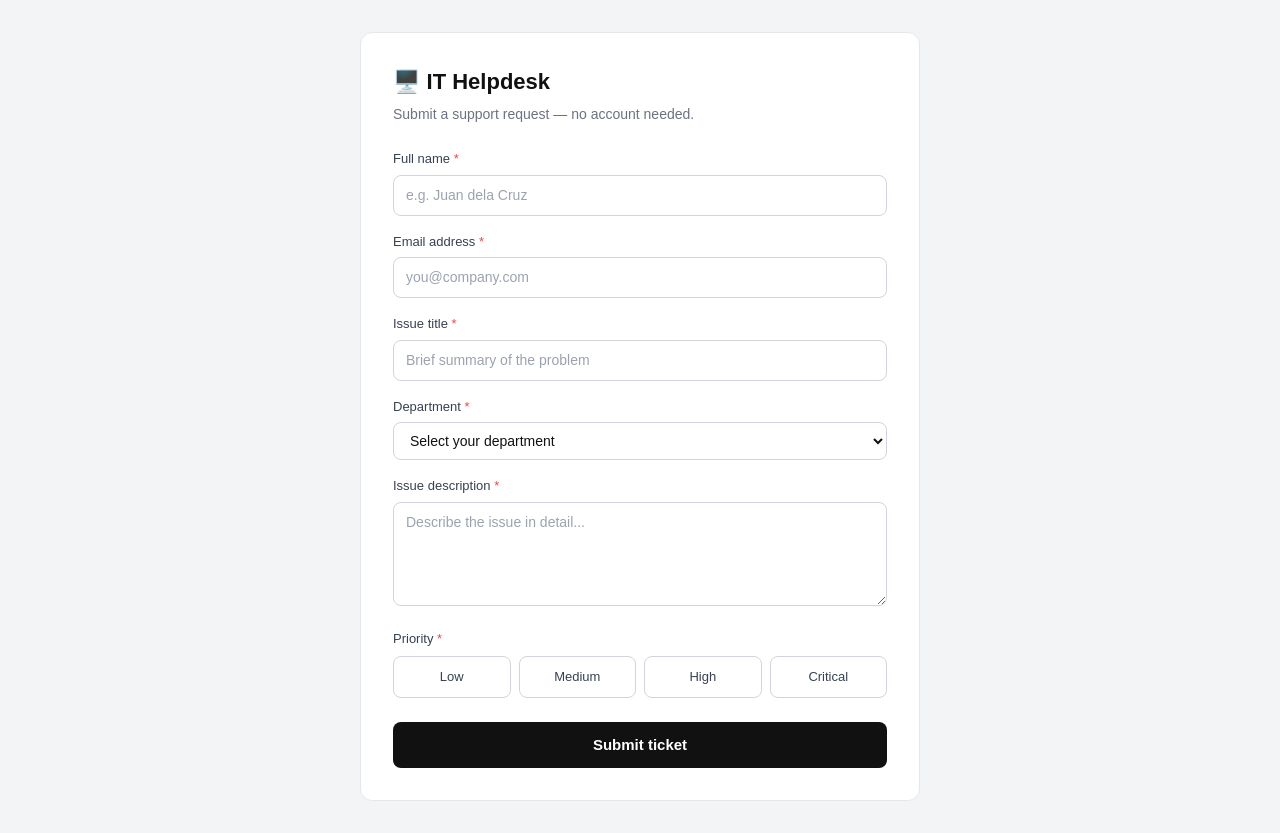
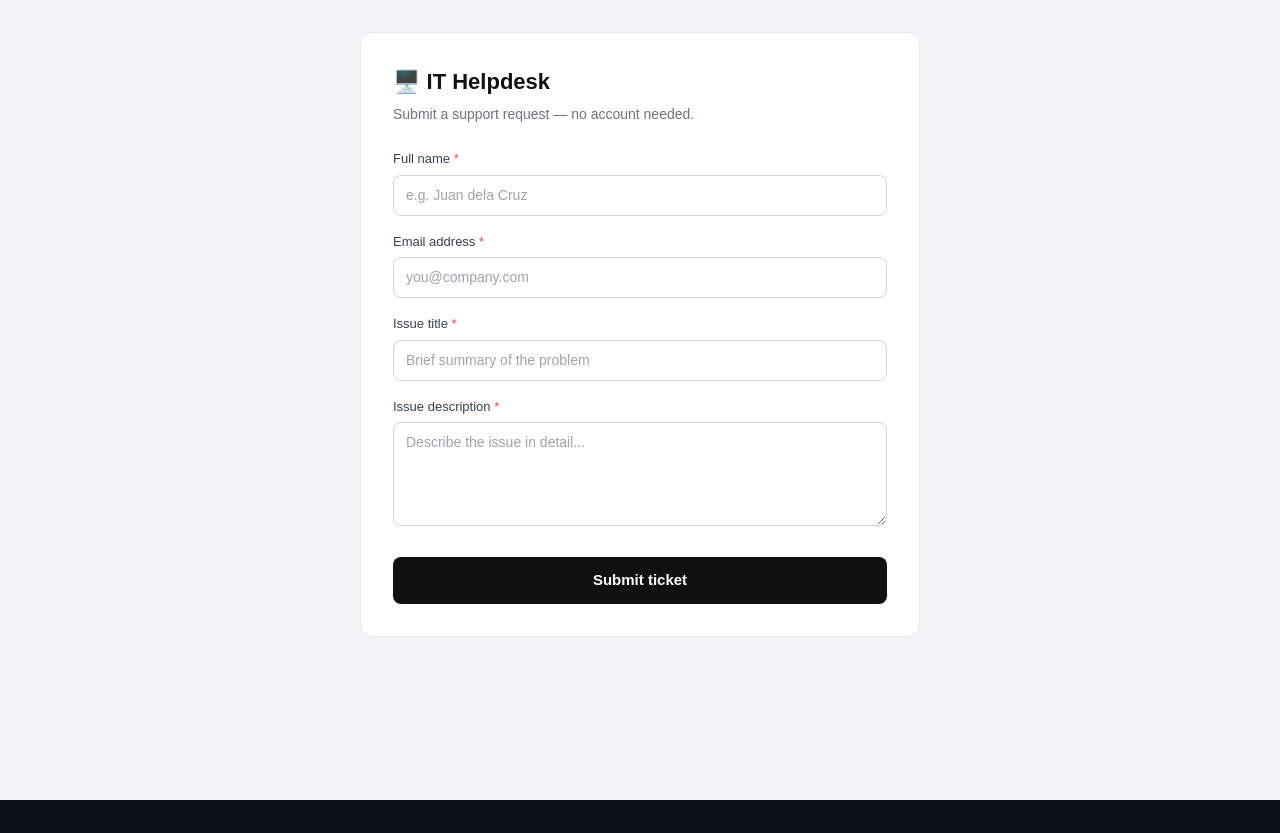
Before and after one commit to mikheljohn-arch/it-system, a Next.js app: page /Submit in a window 1280 px wide. After the commit the page ends 800 px from the top, so only its background shows below. Built offline with nearby package versions, Linux system fonts and the light colour scheme.

Commit message:
fix: remove department and priority from public form

```diff
--- a/src/app/Submit/page.tsx
+++ b/src/app/Submit/page.tsx
@@ -5,7 +5,7 @@ import { createClient } from '@/lib/supabase/client'
 
 export default function SubmitPage() {
   const [form, setForm] = useState({
-    full_name: '', email: '', department: '', title: '', description: '', priority: '',
+    full_name: '', email: '', title: '', description: '',
   })
   const [errors, setErrors] = useState<Record<string, string>>({})
   const [submitted, setSubmitted] = useState(false)
@@ -15,10 +15,8 @@ export default function SubmitPage() {
     const e: Record<string, string> = {}
     if (!form.full_name.trim()) e.full_name = 'Please enter your full name.'
     if (!/^[^\s@]+@[^\s@]+\.[^\s@]+$/.test(form.email)) e.email = 'Please enter a valid email.'
-    if (!form.department) e.department = 'Please select your department.'
     if (!form.title.trim()) e.title = 'Please enter an issue title.'
     if (!form.description.trim()) e.description = 'Please describe the issue.'
-    if (!form.priority) e.priority = 'Please select a priority.'
     setErrors(e)
     return Object.keys(e).length === 0
   }
@@ -27,25 +25,18 @@ export default function SubmitPage() {
     if (!validate()) return
     setLoading(true)
     const supabase = createClient()
-    const fullDescription = `Submitted by: ${form.full_name} (${form.email})\nDepartment: ${form.department}\n\n${form.description}`
+    const fullDescription = `Submitted by: ${form.full_name} (${form.email})\n\n${form.description}`
     const { error } = await supabase.from('tickets').insert({
       title: form.title,
       description: fullDescription,
       category: 'software',
-      priority: form.priority.toLowerCase(),
+      priority: 'medium',
       status: 'open',
     })
     setLoading(false)
     if (!error) setSubmitted(true)
     else alert('Something went wrong. Please try again.')
   }
-
-  const priorities = [
-    { label: 'Low', color: '#0F6E56', bg: '#E1F5EE', border: '#1D9E75' },
-    { label: 'Medium', color: '#854F0B', bg: '#FAEEDA', border: '#BA7517' },
-    { label: 'High', color: '#993C1D', bg: '#FAECE7', border: '#D85A30' },
-    { label: 'Critical', color: '#791F1F', bg: '#FCEBEB', border: '#A32D2D' },
-  ]
 
   const field = (hasError: boolean): React.CSSProperties => ({
     width: '100%',
@@ -66,7 +57,7 @@ export default function SubmitPage() {
         <div style={{ fontSize: 64, marginBottom: 16 }}>✅</div>
         <h2 style={{ fontSize: 22, fontWeight: 600, marginBottom: 8, color: '#111' }}>Ticket submitted!</h2>
         <p style={{ color: '#6b7280', marginBottom: 24 }}>Your IT support request has been received. We'll get back to you shortly.</p>
-        <button onClick={() => { setSubmitted(false); setForm({ full_name: '', email: '', department: '', title: '', description: '', priority: '' }) }}
+        <button onClick={() => { setSubmitted(false); setForm({ full_name: '', email: '', title: '', description: '' }) }}
           style={{ padding: '10px 24px', border: '1px solid #d1d5db', borderRadius: '8px', background: '#fff', cursor: 'pointer', fontSize: '14px', color: '#111' }}>
           Submit another ticket
         </button>
@@ -96,21 +87,7 @@ export default function SubmitPage() {
           </div>
         ))}
 
-        <div style={{ marginBottom: 16 }}>
-          <label style={{ display: 'block', fontSize: 13, fontWeight: 500, color: '#374151', marginBottom: 6 }}>
-            Department <span style={{ color: '#e24b4a' }}>*</span>
-          </label>
-          <select value={form.department} onChange={e => setForm(f => ({ ...f, department: e.target.value }))}
-            style={field(!!errors.department)}>
-            <option value=''>Select your department</option>
-            {['Administration', 'Finance', 'Human Resources', 'IT', 'Operations', 'Sales & Marketing', 'Other'].map(d => (
-              <option key={d} value={d}>{d}</option>
-            ))}
-          </select>
-          {errors.department && <p style={{ color: '#e24b4a', fontSize: 12, marginTop: 4 }}>{errors.department}</p>}
-        </div>
-
-        <div style={{ marginBottom: 16 }}>
+        <div style={{ marginBottom: 24 }}>
           <label style={{ display: 'block', fontSize: 13, fontWeight: 500, color: '#374151', marginBottom: 6 }}>
             Issue description <span style={{ color: '#e24b4a' }}>*</span>
           </label>
@@ -118,24 +95,6 @@ export default function SubmitPage() {
             onChange={e => setForm(f => ({ ...f, description: e.target.value }))} rows={4}
             style={{ ...field(!!errors.description), resize: 'vertical' }} />
           {errors.description && <p style={{ color: '#e24b4a', fontSize: 12, marginTop: 4 }}>{errors.description}</p>}
-        </div>
-
-        <div style={{ marginBottom: 24 }}>
-          <label style={{ display: 'block', fontSize: 13, fontWeight: 500, color: '#374151', marginBottom: 8 }}>
-            Priority <span style={{ color: '#e24b4a' }}>*</span>
-          </label>
-          <div style={{ display: 'grid', gridTemplateColumns: 'repeat(4,1fr)', gap: 8 }}>
-            {priorities.map(({ label, color, bg, border }) => (
-              <button key={label} onClick={() => setForm(f => ({ ...f, priority: label }))}
-                style={{ padding: '10px 4px', borderRadius: '8px', fontSize: 13, fontWeight: 500, cursor: 'pointer',
-                  border: `1px solid ${form.priority === label ? border : '#d1d5db'}`,
-                  background: form.priority === label ? bg : '#ffffff',
-                  color: form.priority === label ? color : '#374151' }}>
-                {label}
-              </button>
-            ))}
-          </div>
-          {errors.priority && <p style={{ color: '#e24b4a', fontSize: 12, marginTop: 4 }}>{errors.priority}</p>}
         </div>
 
         <button onClick={handleSubmit} disabled={loading}
```
